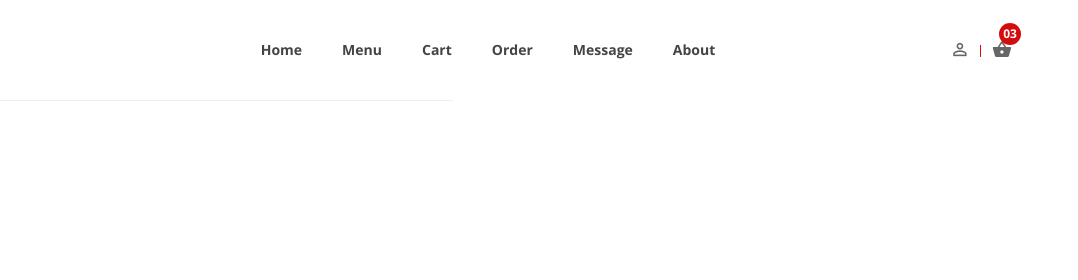
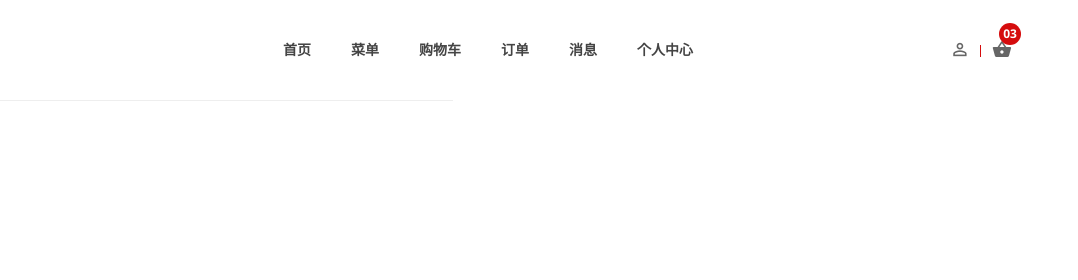
Before and after one commit to tjpuchen/Aahar, a plain HTML site: page about-us.html in a window 1280 px wide. Shown: the top 280 px of the page, 202-1280 px from the left. Drawn offline with nearby package versions, Linux system fonts and the light colour scheme; no server answers.

Commit message:
完成代码合并

```diff
--- a/about-us.html
+++ b/about-us.html
@@ -52,15 +52,15 @@
                                 <nav class="main__menu__nav d-none d-lg-block">
                                     <ul class="mainmenu">
                                        <li>
-                                        	<a href="mall-index.html">Home</a>
+                                        	<a href="mall-index.html">首页</a>
                                         </li>
                                          <li>
-                                        	<a href="mall-menu-list.html">Menu</a>
+                                        	<a href="mall-menu-list.html">菜单</a>
                                         </li>
-                                        <li><a href="mall-cart.html">Cart</a></li>
-                                        <li><a href="mall-order.html">Order</a></li>
-                                        <li><a href="mall-message.html">Message</a></li>
-                                        <li><a href="about-us.html">About</a></li>
+                                        <li><a href="mall-cart.html">购物车</a></li>
+                                        <li><a href="mall-order.html">订单</a></li>
+                                        <li><a href="mall-message.html">消息</a></li>
+                                        <li><a href="about-us.html">个人中心</a></li>
                                     </ul>
                                 </nav>
 
```
Also changed, not shown: lib/mall-menu-index.js.
